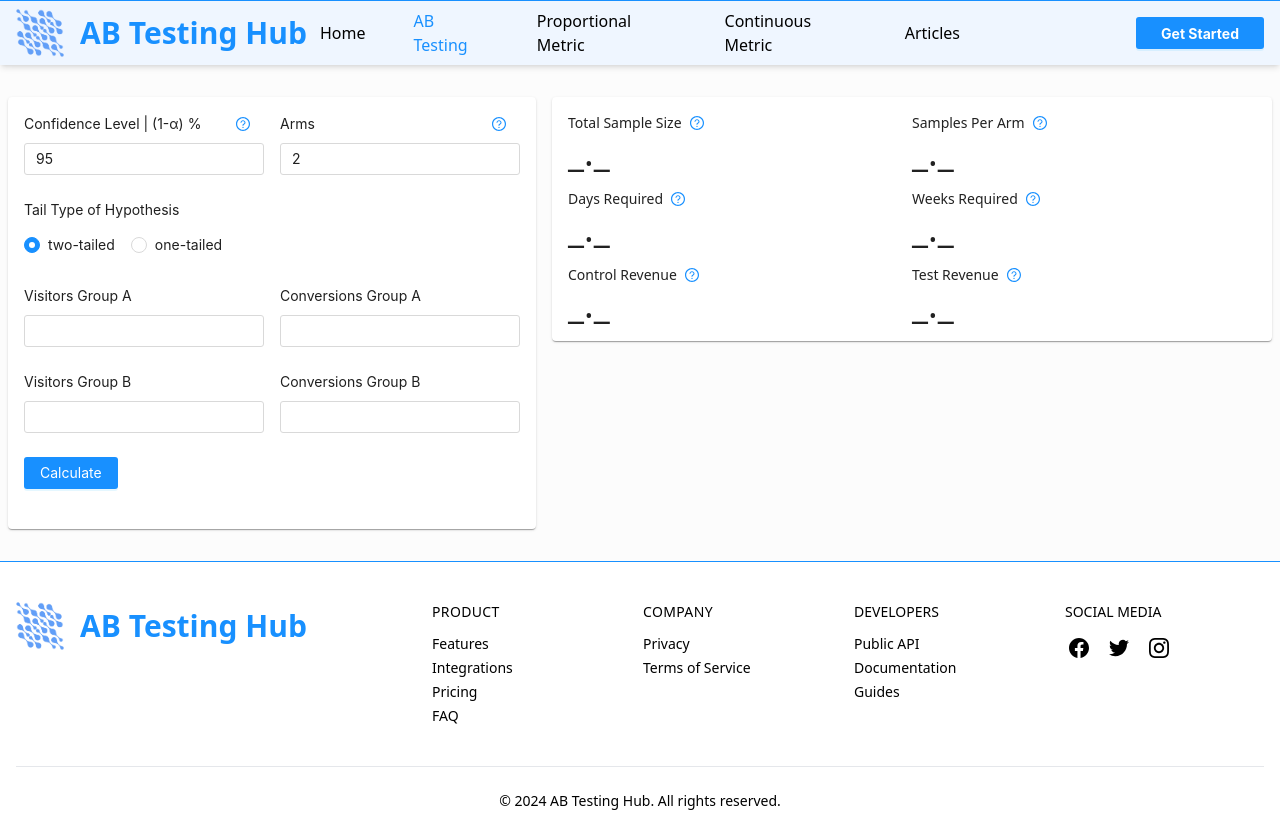
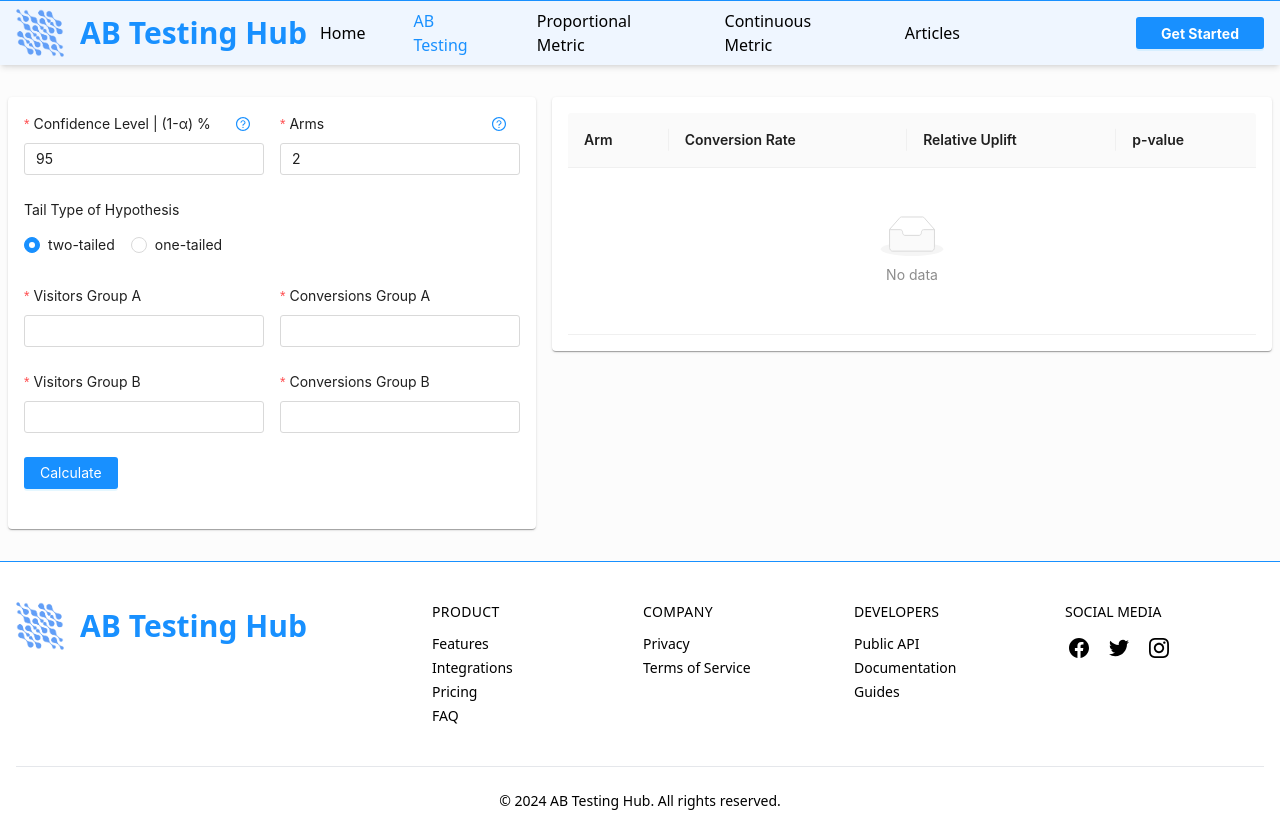
Before and after one commit to VAIJ-TEJAS/ABTestingHub_React_Frontend, a React (Vite) app: page /ab-testing in a window 1280 px wide. Built offline with nearby package versions, Linux system fonts and the light colour scheme.

Commit message:
ab tesing added

```diff
--- a/src/components/Auth.tsx
+++ b/src/components/Auth.tsx
@@ -37,7 +37,7 @@ export const Auth = () => {
     const handleSignIn = (values: any) => {
         console.log(values)
 
-        const signInEndpoint = 'http://127.0.0.1:8000/auth/';
+        const signInEndpoint = 'https://89.116.33.88/auth/';
 
         axios.post(signInEndpoint, values)
             .then(response => {
@@ -59,7 +59,7 @@ export const Auth = () => {
     const handleSignUp = (values: any) => {
         console.log(values)
 
-        const signUpEndpoint = 'http://127.0.0.1:8000/signup/';
+        const signUpEndpoint = 'https://89.116.33.88/signup/';
 
         axios.post(signUpEndpoint, values)
             .then(response => {
--- a/src/pages/ABTesting.tsx
+++ b/src/pages/ABTesting.tsx
@@ -1,46 +1,28 @@
 /* eslint-disable @typescript-eslint/no-explicit-any */
 import React, { useEffect, useState } from 'react';
-import { Form, InputNumber, Button, Select, Tooltip, Radio } from 'antd';
+import { Form, InputNumber, Button, Tooltip, Radio, Table } from 'antd';
 import axios from 'axios';
 import PlotGraph from '../components/PlotGraph';
 import { Paper } from '@mui/material';
 import { QuestionCircleOutlined } from '@ant-design/icons';
 
-const { Option } = Select;
-
 export const ABTesting: React.FC = () => {
 
-  const [figures, setFigures] = useState<any[]>([]);
-  const [selectedFigIndex, setSelectedFigIndex] = useState<number>(0);
+  const [figure, setFigure] = useState<any>(null);
   const [numericalResults, setNumericalResults] = useState<any>(null);
-  const [allocations, setAllocations] = useState<any[]>([]);
+  const [tableData, setTableData] = useState([]);
   const [form] = Form.useForm();
   const [armData, setArmData] = useState<any[]>([
     { visitors: 1000, conversions: 200 },
     { visitors: 1000, conversions: 240 },
   ]);
 
-  const createAllocations = (armsCount: number) => {
-    const newArmData = Array.from({ length: armsCount }, (_, index) => ({
-      visitors: 1000, // default values or could be dynamic based on your needs
-      conversions: 200, // default values or could be dynamic based on your needs
-    }));
-    setArmData(newArmData);
-    return newArmData.map((_, index) => ({
-      id: index + 1,
-      value: 0,
-    }));
-  };
-
   useEffect(() => {
     window.scrollTo(0, 0);
-    // Initialize allocations based on the arms count
-    const armsCount = form.getFieldValue('arms');
-    setAllocations(createAllocations(armsCount));
-  }, [form]);
+  }, []);
 
   const onFinish = async (values: any) => {
-    const BASE_URL = 'http://127.0.0.1:8000';
+    const BASE_URL = 'https://89.116.33.88';
 
     const visitorsInput = {
       arms: values.arms,
@@ -59,52 +41,97 @@ export const ABTesting: React.FC = () => {
       tail: values.tail_type ? "two-tailed" : "one-tailed",
     };
 
-    console.log(payload);
+    console.log(payload)
 
     axios.post(`${BASE_URL}/tests/calc_ab_metric/`, payload)
       .then(response => {
 
-        console.log(response.data);
+        console.log(response.data)
 
-        // setNumericalResults({
-        //   totalSampleSize,
-        //   sampleSizePerArm,
-        //   daysRequired,
-        //   weeksRequired,
-        //   controlRevenue,
-        //   testRevenue
-        // });
+        const {
+          arms,
+          figure,
+          "conversion-rates": conversion_rates,
+          "p-values": p_values,
+          "relative-uplift-values": relative_uplift_values,
+          warnings,
+          conclusion
+        } = response.data;
 
-        // setFigures([
-        //   {
-        //     name: 'Confidence Level',
-        //     data: response.data['Fig Confidence Level'].data,
-        //     layout: response.data['Fig Confidence Level'].layout
-        //   },
-        //   {
-        //     name: 'Power',
-        //     data: response.data['Fig Power'].data,
-        //     layout: response.data['Fig Power'].layout
-        //   },
-        //   {
-        //     name: 'MDE',
-        //     data: response.data['Fig MDE'].data,
-        //     layout: response.data['Fig MDE'].layout
-        //   }
-        // ]);
+        // Update figure data
+        setFigure(figure);
+
+        // Prepare the data for the table
+        const newTableData = conversion_rates.map((rate:any) => {
+          const uplift = relative_uplift_values.find((u:any)=> u.arm === rate.arm)?.value;
+          const pValue = p_values.find((p:any) => p.arm === rate.arm)?.value;
+
+          return {
+            key: String.fromCharCode(64 + rate.arm), // ASCII code 65 is 'A', so 64 + arm number will give us the correct letter
+            arm: String.fromCharCode(64 + rate.arm),
+            conversionRate: `${rate.value}%`,
+            relativeUplift: uplift !== undefined ? `${uplift}%` : '-',
+            pValue: pValue !== undefined ? pValue.toFixed(5) : '-'
+          };
+        });
+
+        // Update table data
+        setTableData(newTableData);
+
+        // Set the numerical results
+        setNumericalResults({
+          arms: arms,
+          conversionRates: conversion_rates,
+          pValues: p_values,
+          relativeUpliftValues: relative_uplift_values,
+          warnings: warnings,
+          conclusion: conclusion
+        });
       })
       .catch(error => {
         console.error('There was an error!', error);
       });
   };
 
-  const handleArmsChange = (value: number) => {
-    if (value !== armData.length) {
-      // Recreate the arms data with the new count
-      setArmData(createAllocations(value));
-      setAllocations(createAllocations(value));
+  const handleArmsChange = (newArmsCount: number) => {
+    setArmData(currentArmData => {
+      const newData = [...currentArmData];
+
+      if (newArmsCount < newData.length) {
+        return newData.slice(0, newArmsCount); // remove arms from the end
       }
+
+      for (let i = newData.length; i < newArmsCount; i++) {
+        newData.push({ visitors: 1000, conversions: 200 }); // add new arms with default values
+      }
+
+      return newData;
+    });
   };
+
+
+  const columns: any = [
+    {
+      title: 'Arm',
+      dataIndex: 'arm',
+      key: 'arm',
+    },
+    {
+      title: 'Conversion Rate',
+      dataIndex: 'conversionRate',
+      key: 'conversionRate',
+    },
+    {
+      title: 'Relative Uplift',
+      dataIndex: 'relativeUplift',
+      key: 'relativeUplift',
+    },
+    {
+      title: 'p-value',
+      dataIndex: 'pValue',
+      key: 'pValue',
+    },
+  ];
 
   return (
     <div className='py-8 px-2 flex w-full justify-center bg-[#f5f5f550]'>
@@ -122,7 +149,10 @@ export const ABTesting: React.FC = () => {
           >
             <div className='flex gap-4'>
               <div className='w-60'>
-                <Form.Item name="confidence_level" label={
+                <Form.Item
+                  name="confidence_level"
+                  rules={[{ required: true, message: 'Please input the confidence level!' }]}
+                  label={
                     <div className='flex w-60 justify-between '>
                       <div>
                         {"Confidence Level | (1-\u03b1) %"}
@@ -133,7 +163,8 @@ export const ABTesting: React.FC = () => {
                         </Tooltip>
                       </div>
                     </div>
-                }>
+                  }
+                >
                   <InputNumber min={90} max={100} style={{ width: '100%' }} />
                 </Form.Item>
                 <Form.Item name="tail_type" label="Tail Type of Hypothesis">
@@ -144,7 +175,10 @@ export const ABTesting: React.FC = () => {
                 </Form.Item>
               </div>
               <div className='w-60'>
-                <Form.Item name="arms" label={
+                <Form.Item
+                  name="arms"
+                  rules={[{ required: true, message: 'Please input the number of arms!' }]}
+                  label={
                     <div className='flex w-60 justify-between '>
                       <div>
                         {"Arms"}
@@ -168,6 +202,7 @@ export const ABTesting: React.FC = () => {
                   <Form.Item
                     className='w-60'
                     label={`Visitors Group ${String.fromCharCode(65 + index)}`}
+                    rules={[{ required: true, message: 'Please input the number of visitors!' }]}
                     name={`visitors_arm_${index + 1}`}
                   >
                     <InputNumber
@@ -186,6 +221,7 @@ export const ABTesting: React.FC = () => {
                   <Form.Item
                     className='w-60'
                     label={`Conversions Group ${String.fromCharCode(65 + index)}`}
+                    rules={[{ required: true, message: 'Please input the number of conversions!' }]}
                     name={`conversions_arm_${index + 1}`}
                   >
                     <InputNumber
@@ -212,107 +248,23 @@ export const ABTesting: React.FC = () => {
           </Form>
         </Paper>
         <div className='flex-1 flex flex-col gap-4'>
-          {figures.length > 0 &&
+          {numericalResults?.arms == 2 &&
             <div>
-              <Form.Item label="Select Figure">
-                <Select onChange={(value) => setSelectedFigIndex(value)} defaultValue={0}>
-                  {figures.map((fig, index) => (
-                    <Option key={index} value={index}>{fig.name}</Option>
-                  ))}
-                </Select>
-              </Form.Item>
               <Paper className='flex w-full justify-center items-center'>
-                <PlotGraph data={figures[selectedFigIndex].data} layout={figures[selectedFigIndex].layout} />
+                <PlotGraph data={figure.data} layout={figure.layout} />
               </Paper>
             </div>
           }
           <Paper className='p-4'>
-            <div className='flex'>
-              <div className='flex-1 space-y-4'>
-                <div>
-                  <div className='text-sm font-medium'>
-                    Total Sample Size
-                    <Tooltip className='text-primary px-2' title="Number of interactions users have with the product on a daily basis.">
-                      <QuestionCircleOutlined />
-                    </Tooltip></div>
-                  <div className='text-4xl'>
-                    {numericalResults?.totalSampleSize.toLocaleString() ?? "_._"}
-                  </div>
-                </div>
-                <div>
-                  <div className='text-sm font-medium'>
-                    Days Required
-                    <Tooltip className='text-primary px-2' title="Number of interactions users have with the product on a daily basis.">
-                      <QuestionCircleOutlined />
-                    </Tooltip></div>
-                  <div className='text-4xl'>
-                    {numericalResults?.daysRequired.toLocaleString() ?? "_._"}
-                  </div>
-                </div>
-                <div>
-                  <div className='text-sm font-medium'>
-                    Control Revenue
-                    <Tooltip className='text-primary px-2' title="Number of interactions users have with the product on a daily basis.">
-                      <QuestionCircleOutlined />
-                    </Tooltip></div>
-                  <div className='text-4xl'>
-                    {numericalResults?.controlRevenue?.toLocaleString() ?? "_._"}
-                  </div>
-                </div>
-              </div>
-              <div className='flex-1 space-y-4'>
-                <div>
-                  <div className='text-sm font-medium'>
-                    Samples Per Arm
-                    <Tooltip className='text-primary px-2' title="Number of interactions users have with the product on a daily basis.">
-                      <QuestionCircleOutlined />
-                    </Tooltip></div>
-                  <div className='text-4xl'>
-                    {numericalResults?.sampleSizePerArm.toLocaleString() ?? "_._"}
-                  </div>
-                </div>
-                <div>
-                  <div className='text-sm font-medium'>
-                    Weeks Required
-                    <Tooltip className='text-primary px-2' title="Number of interactions users have with the product on a daily basis.">
-                      <QuestionCircleOutlined />
-                    </Tooltip></div>
-                  <div className='text-4xl'>
-                    {numericalResults?.weeksRequired.toLocaleString() ?? "_._"}
-                  </div>
-                </div>
-                <div>
-                  <div className='text-sm font-medium'>
-                    Test Revenue
-                    <Tooltip className='text-primary px-2' title="Number of interactions users have with the product on a daily basis.">
-                      <QuestionCircleOutlined />
-                    </Tooltip></div>
-                  <div className='text-4xl'>
-                    {numericalResults?.testRevenue?.toLocaleString() ?? "_._"}
-                  </div>
-                </div>
-              </div>
-            </div>
+            <Table columns={columns} dataSource={tableData} pagination={false}/>
           </Paper>
           {numericalResults &&
             <>
               <Paper className='p-4 space-y-4 border-primary border'>
                 <div>
-                  <div className='text-lg font-medium'>Confidence Level vs. Sample Size:</div>
+                  <div className='text-lg font-medium'>Conclusion</div>
                   <div className='text-sm'>
-                    As the Confidence Level increases, there is a corresponding increase in the Sample Size. The graph shows how the required sample size for the experiment changes as you adjust the confidence level.
-                  </div>
-                </div>
-                <div>
-                  <div className='text-lg font-medium'>Power vs. Sample Size:</div>
-                  <div className='text-sm'>
-                    As the Power increases, there is a corresponding increase in the Sample Size. The graph shows how the required sample size for the experiment changes as you adjust the power.
-                  </div>
-                </div>
-                <div>
-                  <div className='text-lg font-medium'>MDE vs. Sample Size:</div>
-                  <div className='text-sm'>
-                    As the Minimum Detectable Effect (MDE) decreases, there is a corresponding increase in the Sample Size. The graph shows how the required sample size for the experiment changes as you adjust the MDE.
+                    {numericalResults?.conclusion}
                   </div>
                 </div>
               </Paper>
--- a/src/pages/ContinuousMetricTesting.tsx
+++ b/src/pages/ContinuousMetricTesting.tsx
@@ -32,7 +32,7 @@ export const ContinuousMetricTesting: React.FC = () => {
   }, [form]);
 
   const onFinish = async (values: any) => {
-    const BASE_URL = 'http://127.0.0.1:8000';
+    const BASE_URL = 'https://89.116.33.88';
 
     const payload = {
       ...values,
--- a/src/pages/Dashboard.tsx
+++ b/src/pages/Dashboard.tsx
@@ -1,9 +1,10 @@
+/* eslint-disable @typescript-eslint/no-explicit-any */
 import { StatisticCard } from '../components/StatisticCard';
 import { Table, Input, Button, Space, Tag } from 'antd';
 import { FileExcelOutlined, PlusOutlined } from '@ant-design/icons';
 import { Paper } from '@mui/material';
 
-const getTagColor = (status) => {
+const getTagColor = (status: any) => {
   switch (status) {
     case 'Concluded':
       return 'volcano';
@@ -37,7 +38,7 @@ const columns = [
     title: 'Status',
     key: 'status',
     dataIndex: 'status',
-    render: status => (
+    render: (status: any) => (
       <Tag color={getTagColor(status)}>{status}</Tag>
     ),
   },
@@ -45,7 +46,7 @@ const columns = [
     title: 'Integrity',
     key: 'integrity',
     dataIndex: 'integrity',
-    render: integrity => (
+    render: (integrity: any) => (
       <span>{integrity ? <Tag color="green">High</Tag> : <Tag color="volcano">Low</Tag>}</span>
     ),
   },
--- a/src/pages/ProportionalMetricTesting.tsx
+++ b/src/pages/ProportionalMetricTesting.tsx
@@ -32,7 +32,7 @@ export const ProportionalMetricTesting: React.FC = () => {
   }, [form]);
 
   const onFinish = async (values: any) => {
-    const BASE_URL = 'http://127.0.0.1:8000';
+    const BASE_URL = 'https://89.116.33.88';
 
     const payload = {
       ...values,
```
Also changed, not shown: src/pages/Home.tsx (+9 -5 lines). Lines whose indentation alone changed are shown as unchanged.
